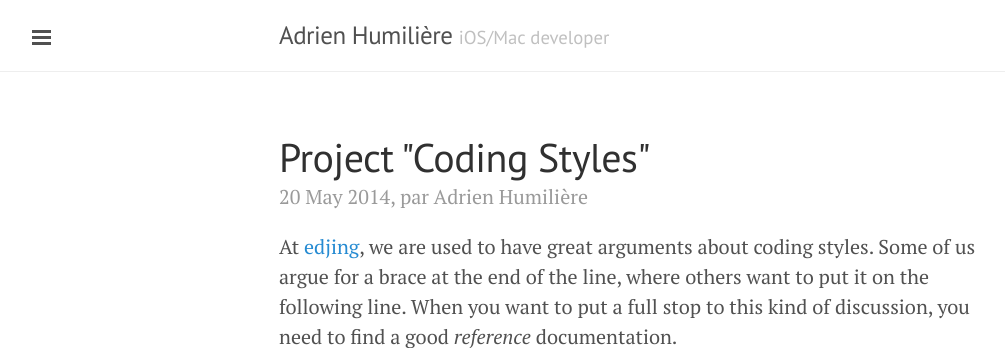
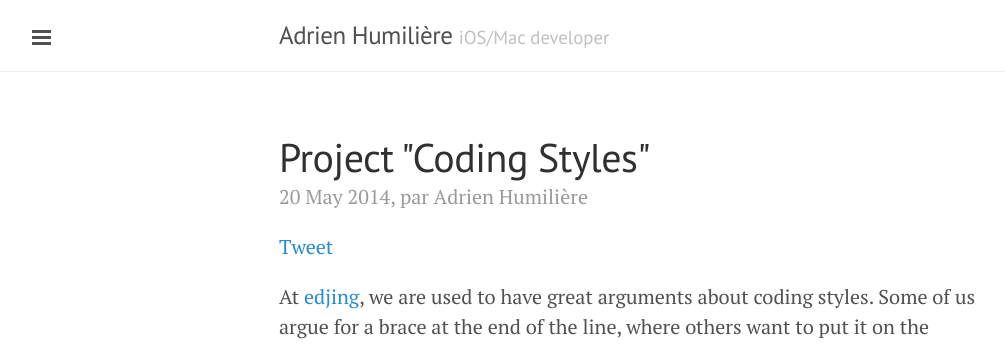
Before and after one commit to adhumi/adhumi.fr, a Jekyll site: the page built from _posts/2014-05-20-coding-styles.markdown, in a window 1280 px wide, cut to the strip 0-348 px from the top of the page. Shown: the whole strip, without its empty margins (1-1006 px from the left). Built offline with Jekyll 4.4.1, drawn with Linux system fonts in a browser that asks for light colours; Markdown is read by kramdown in place of the engine named in the settings; comment, search, counter and statistics services are not loaded.

Commit message:
Twitter button

```diff
--- a/_layouts/post.html
+++ b/_layouts/post.html
@@ -5,6 +5,11 @@
 <div class="post">
   <h1 class="post-title">{{ page.title }}</h1>
   <span class="post-date">{{ page.date | date_to_string }}, par {{ site.author.name }}</span>
+
+  <div class="social-buttons">
+    <a href="https://twitter.com/share" class="twitter-share-button" data-text="{{ page.title }}" data-via="adhumi" data-related="adhumi" data-count="none" data-dnt="true">Tweet</a> <script>!function(d,s,id){var js,fjs=d.getElementsByTagName(s)[0],p=/^http:/.test(d.location)?'http':'https';if(!d.getElementById(id)){js=d.createElement(s);js.id=id;js.src=p+'://platform.twitter.com/widgets.js';fjs.parentNode.insertBefore(js,fjs);}}(document, 'script', 'twitter-wjs');</script>
+  </div>
+
   {{ content }}
 </div>
 
--- a/public/css/lanyon.css
+++ b/public/css/lanyon.css
@@ -551,3 +551,18 @@
 .layout-reverse.sidebar-overlay #sidebar-checkbox:checked ~ .sidebar {
   box-shadow: -.25rem 0 .5rem rgba(0,0,0,.1);
 }
+
+
+
+
+
+
+
+
+
+
+
+
+.post .social-buttons {
+  margin-bottom: 20px;
+}
```
Also changed, not shown: .travis.yml.
